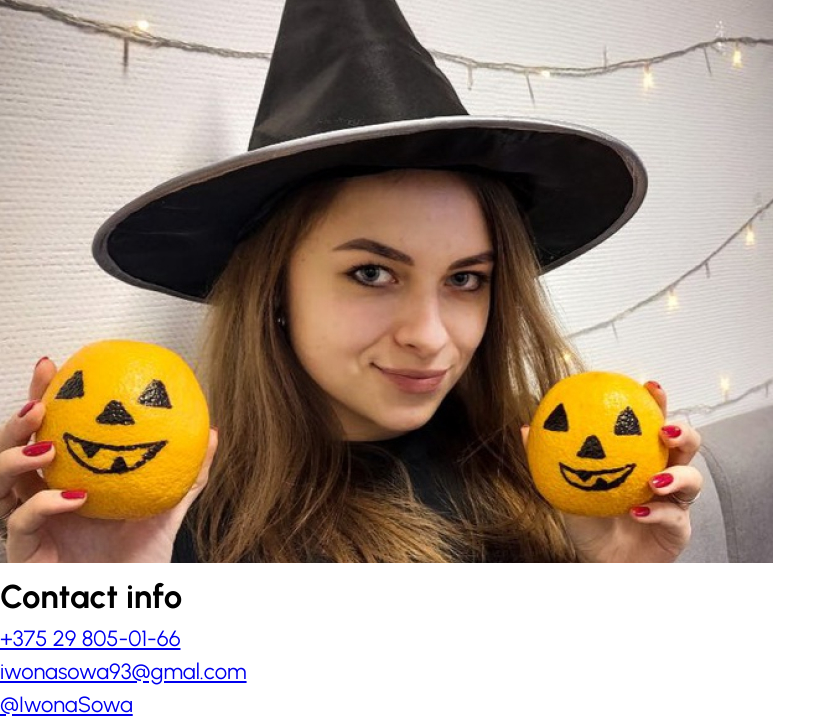
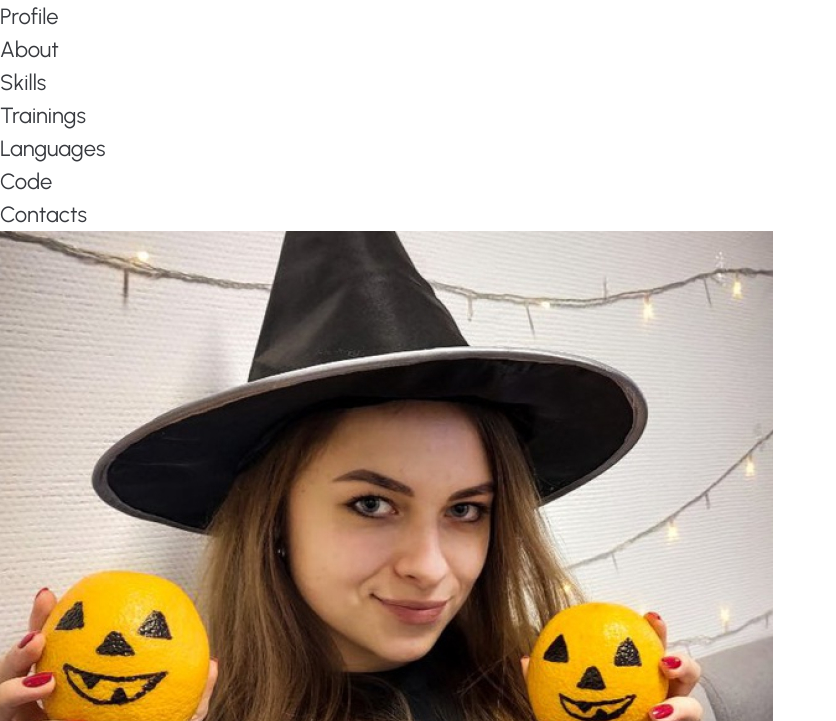
Before and after one commit to ilona-fedorovich/rsschool-cv, a plain HTML site: page index.html in a window 1280 px wide. Shown: the top 721 px of the page, without its empty margins (0-836 px from the left). Drawn offline with Linux system fonts and the light colour scheme.

Commit message:
feat: add header info into index.html

```diff
--- a/index.html
+++ b/index.html
@@ -4,22 +4,40 @@
     <meta charset="UTF-8">
     <meta name="viewport" content="width=device-width, initial-scale=1.0">
     <title>Ilona Fedorovich CV</title>
+    <link rel="icon" href="assets/svg/favicon.ico" />
     <link rel="preconnect" href="https://fonts.googleapis.com">
     <link rel="preconnect" href="https://fonts.gstatic.com" crossorigin>
     <link href="https://fonts.googleapis.com/css2?family=Urbanist:ital,wght@0,100..900;1,100..900&display=swap" rel="stylesheet">
     <link rel="stylesheet" href="style.css" />
 </head>
 <body>
-    <header>
-<div class="container">
-
-</div>
+    <header class="header">
+        <div class="nav_list_wrapperr">
+            <nav class="nav">
+                <ul class="nav-list">
+                    <li><a href="#profile">Profile</a>
+                    </li>
+                    <li><a href="#summary">About</a>
+                    </li>
+                    <li><a href="#skills">Skills</a>
+                    </li>
+                    <li><a href="#trainings">Trainings</a>
+                    </li>
+                    <li><a href="#languages">Languages</a>
+                    </li>
+                    <li><a href="#code">Code</a>
+                    </li>
+                    <li><a href="#contacts">Contacts</a>
+                    </li>
+                </ul>
+            </nav>
+        </div>
     </header>
 
-    <main>
+    <main class="main">
 <div class="container">
     <section class="section" id="contacts">
-        <div class="section-wrapper">
+        <div class="section-wrapper-contact-info">
             <div class="photo">
                 <img src="assets/img/photo.jpg" />
             </div>
@@ -137,7 +155,7 @@
 </div>
     </main>
 
-    <footer>
+    <footer class="footer">
         <div class="container">
 
         </div>
--- a/style.css
+++ b/style.css
@@ -57,3 +57,8 @@ h1 {
     max-width: 1440px;
     margin: 0 auto;
   }
+
+  a {
+    color:#383A3F;
+    text-decoration: none;
+}
```
Also changed, not shown: assets/svg/favicon.ico (added), assets/svg/favicon.svg (added).
